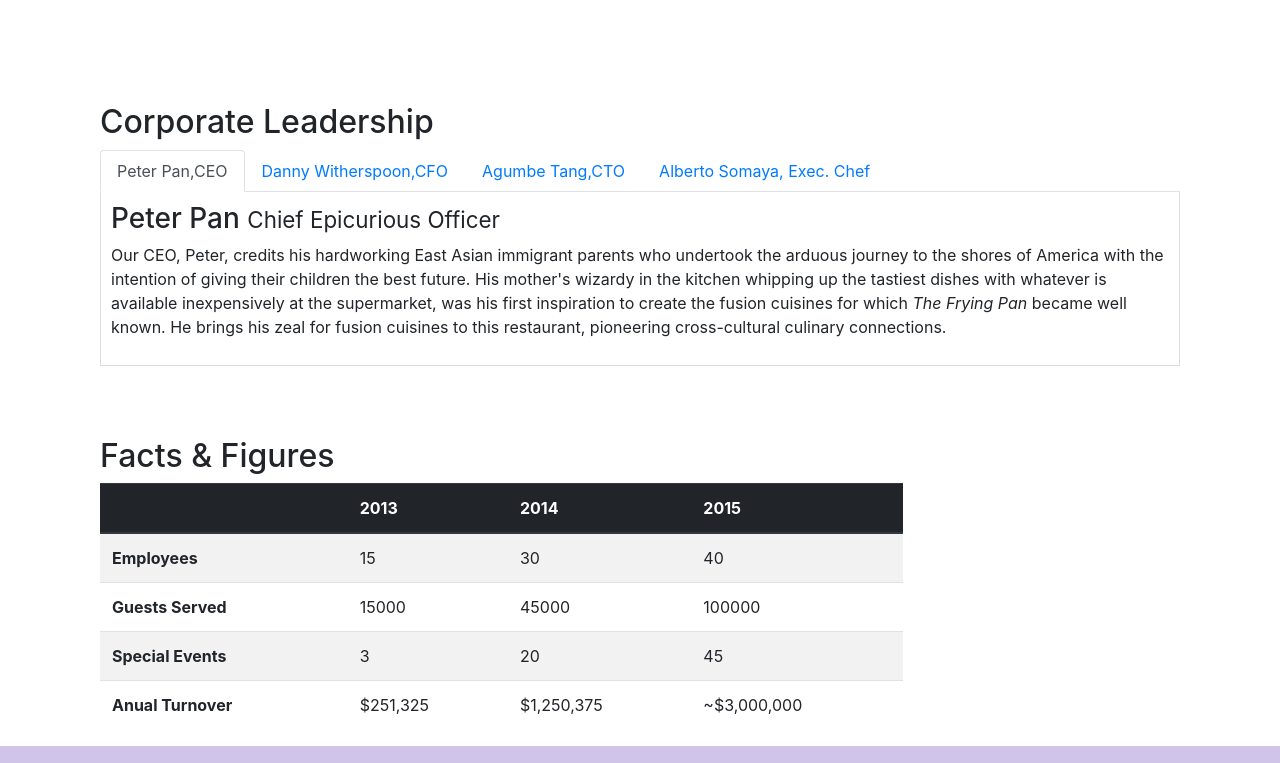
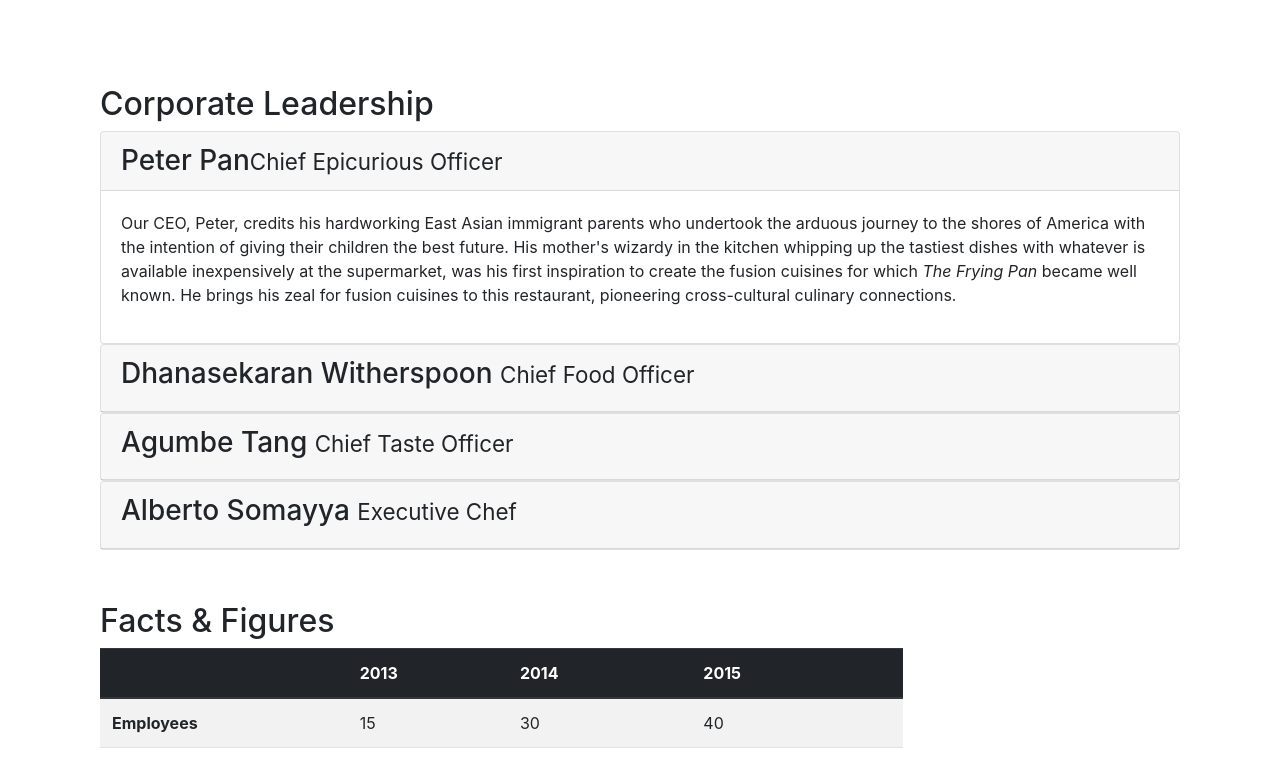
Before and after one commit to lucifer123A/BootStrap, a website: page aboutus.html in a window 1280 px wide. Shown: the part 940-1703 px from the top of the page. Drawn offline with nearby package versions, Linux system fonts and the light colour scheme.

Commit message:
accordion

```diff
--- a/aboutus.html
+++ b/aboutus.html
@@ -98,42 +98,76 @@
         <div class="row row-content align-items-center">
             <div class="col-sm-12">
                 <h2>Corporate Leadership</h2>
-                <ul class="nav nav-tabs">
-                    <li class="nav-item">
-                        <a class="nav-link active" href="#peter" role="tab" data-toggle="tab">Peter Pan,CEO</a>
-                    </li>
-                    <li class="nav-item">
-                        <a class="nav-link" href="#danny" role="tab" data-toggle="tab">Danny Witherspoon,CFO</a>
-                    </li>
-                    <li class="nav-item">
-                        <a class="nav-link" href="#agumbe" role="tab" data-toggle="tab">Agumbe Tang,CTO</a>
-                    </li>
-                    <li class="nav-item">
-                        <a class="nav-link" href="#alberto" role="tab" data-toggle="tab">Alberto Somaya, Exec. Chef</a>
-                    </li>
-                </ul>
 
-                <div class="tab-content">
-                    <div role="tabpanel" class="tab-pane fade show active" id="peter">
-                        <h3>Peter Pan <small>Chief Epicurious Officer</small></h3>
+
+                <div id="accordion">
+
+                    <div class="card">
+                        <div class="card-header" role="tab" id="peterhead">
+                                <h3 class="mb-0">
+                                    <a data-toggle="collapse" data-target="#peter">
+                                        Peter Pan<small>Chief Epicurious Officer</small>
+                                    </a>
+                                </h3>
+                        </div>
+                            <div role="tabpanel" class="collapse show" id="peter" data-parent="#accordion">
+                                <div class="card-body">
                                         <p class="d-none d-sm-block">Our CEO, Peter, credits his hardworking East Asian immigrant parents who undertook the arduous journey to the shores of America with the intention of giving their children the best future. His mother's wizardy in the kitchen whipping up the tastiest dishes with whatever is available inexpensively at the supermarket, was his first inspiration to create the fusion cuisines for which <em>The Frying Pan</em> became well known. He brings his zeal for fusion cuisines to this restaurant, pioneering cross-cultural culinary connections.</p>
                                 </div>
-                    <div role="tabpanel" class="tab-pane fade" id="danny">
-                        <h3>Dhanasekaran Witherspoon <small>Chief Food Officer</small></h3>
+                            </div>
+                    </div>
+
+                    <div class="card">
+                        <div class="card-header" role="tab" id="dannyhead">
+                                <h3 class="mb=0">
+                                    <a data-toggle="collapse" data-target="#danny">
+                                        Dhanasekaran Witherspoon <small>Chief Food Officer</small>
+                                    </a>
+                                </h3>
+                        </div>
+                        <div role="tabpanel" class="collapse" id="danny" data-parent="#accordion">
+                            <div class="card-body">
                                     <p class="d-none d-sm-block">Our CFO, Danny, as he is affectionately referred to by his colleagues, comes from a long established family tradition in farming and produce. His experiences growing up on a farm in the Australian outback gave him great appreciation for varieties of food sources. As he puts it in his own words, <em>Everything that runs, wins, and everything that stays, pays!</em></p>
                             </div>
-                    <div role="tabpanel" class="tab-pane fade" id="agumbe">
-                        <h3>Agumbe Tang <small>Chief Taste Officer</small></h3>
+                        </div>
+                    </div>
+
+                    <div class="card">
+                            <div class="card-header" role="tab" id="agumbehead">
+                                    <h3 class="mb=0">
+                                        <a data-toggle="collapse" data-target="#agumbe">
+                                            Agumbe Tang <small>Chief Taste Officer</small>
+                                        </a>
+                                    </h3>
+                            </div>
+                            <div role="tabpanel" class="collapse" id="agumbe" data-parent="#accordion">
+                                <div class="card-body">
                                         <p class="d-none d-sm-block">Blessed with the most discerning gustatory sense, Agumbe, our CTO, personally ensures that every dish that we serve meets his exacting tastes. Our chefs dread the tongue lashing that ensues if their dish does not meet his exacting standards. He lives by his motto, <em>You click only if you survive my lick.</em></p>
                                 </div>
-                    <div role="tabpanel" class="tab-pane fade" id="alberto">
-                        <h3>Alberto Somayya <small>Executive Chef</small></h3>
+                            </div>
+                    </div>
+
+
+                    <div class="card">
+                            <div class="card-header" role="tab" id="albertohead">
+                                    <h3 class="mb=0">
+                                        <a data-toggle="collapse" data-target="#alberto">
+                                                Alberto Somayya <small>Executive Chef</small>
+                                        </a>
+                                    </h3>
+                            </div>
+                            <div role="tabpanel" class="collapse" id="alberto" data-parent="#accordion">
+                                <div class="card-body">
                                         <p class="d-none d-sm-block">Award winning three-star Michelin chef with wide International experience having worked closely with whos-who in the culinary world, he specializes in creating mouthwatering Indo-Italian fusion experiences. He says, <em>Put together the cuisines from the two craziest cultures, and you get a winning hit! Amma Mia!</em></p>
+                                </div>
                             </div>
                     </div>
 
                     </div>
+
                 </div>
+            </div>
+
        <div clss="row row-content">
            <div class="col-12 col-sm-9">
                <h2>Facts &amp; Figures</h2>
```
Lines whose indentation alone changed are shown as unchanged.
